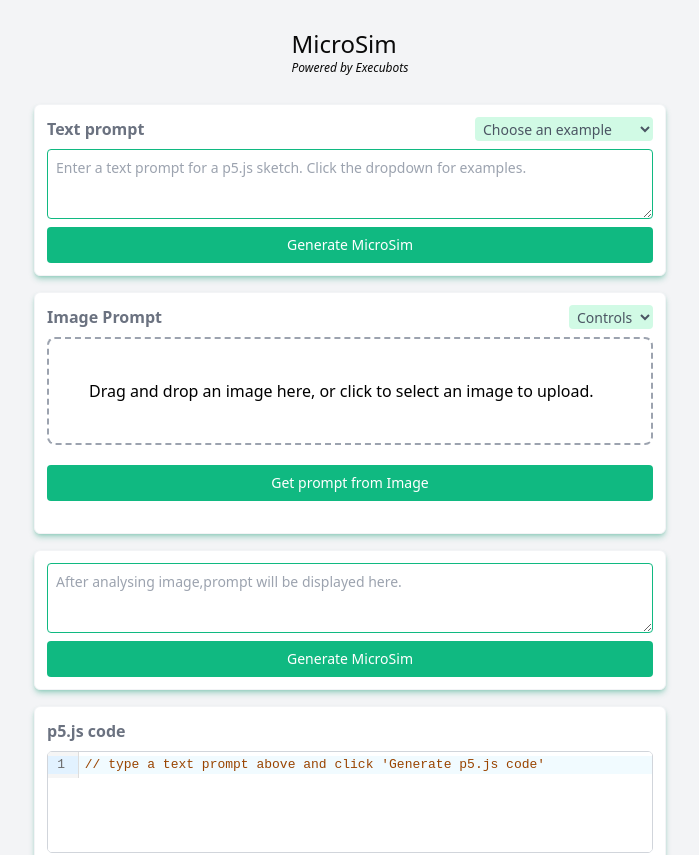
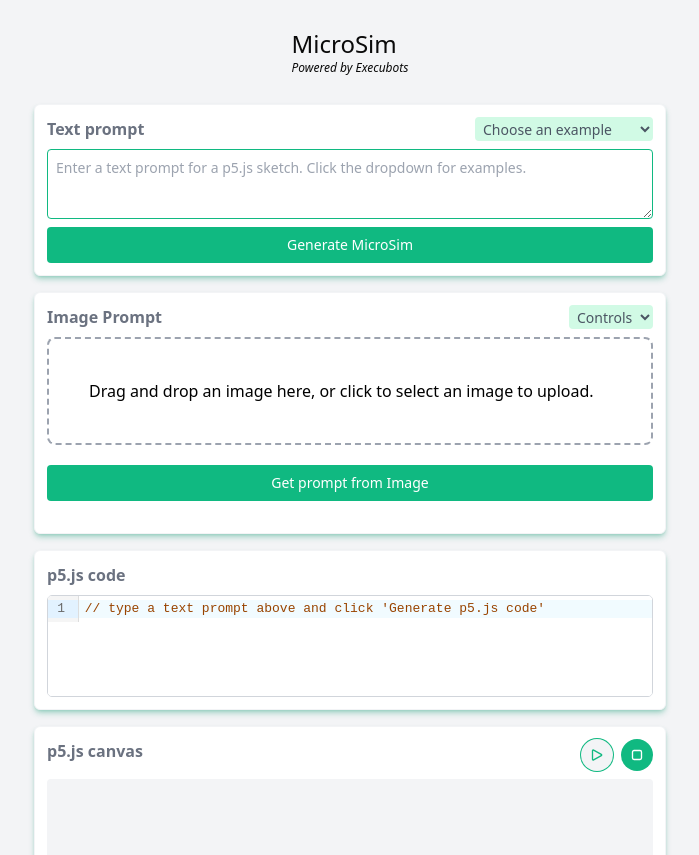
Before and after one commit to Ddeepak2442/MicroSim, a Next.js app: page / in a window 1280 px wide. Shown: the top 855 px of the page, without its empty margins (290-989 px from the left). Built offline with nearby package versions, Linux system fonts and the light colour scheme.

Commit message:
working on image

```diff
--- a/pages/components/ImageUploader.js
+++ b/pages/components/ImageUploader.js
@@ -19,7 +19,6 @@
 
   return (
     <div className="rounded-md border border-gray-100 shadow-md shadow-emerald-600/30 bg-white p-3">
-      {/* <div className="text-center mx-auto my-5 p-5 border border-gray-300 rounded-lg max-w-md"> */}
       <div className="flex justify-between xs:mb-2">
           <h3 className="font-semibold text-gray-500">Image Prompt</h3>
           <select
@@ -74,6 +73,8 @@
           <div className="mt-5">
             <strong>Prompt in Flashcard</strong>
             <textarea value={analysisresult} className="w-full h-36 p-2 mt-2 border border-gray-300 rounded-lg resize-y" />
+
+        <button className="bg-emerald-500 p-2 rounded w-full text-white text-sm px-3 cursor-pointer" type="submit">Generate MicroSim</button>
           </div>
         )}
     </div>
--- a/pages/index.js
+++ b/pages/index.js
@@ -661,7 +661,6 @@
           setAnalysisResult={updateAnalysisResult}
           dragOver={dragOver}
         />
-            <ImageInput key="textinput-01" textInput={textInput} onChange={textInputChange} onSubmit={textInputSubmit} waiting={waiting} selectVal={selVal} selectChange={textSelectChange} analysisresult={analysisResult}/>
             <Editor key="editor-01" result={result} onChange={editorChange} waiting={waiting} />
           </div>
           <div className="flex flex-col gap-4 2xl:w-1/2">
```
